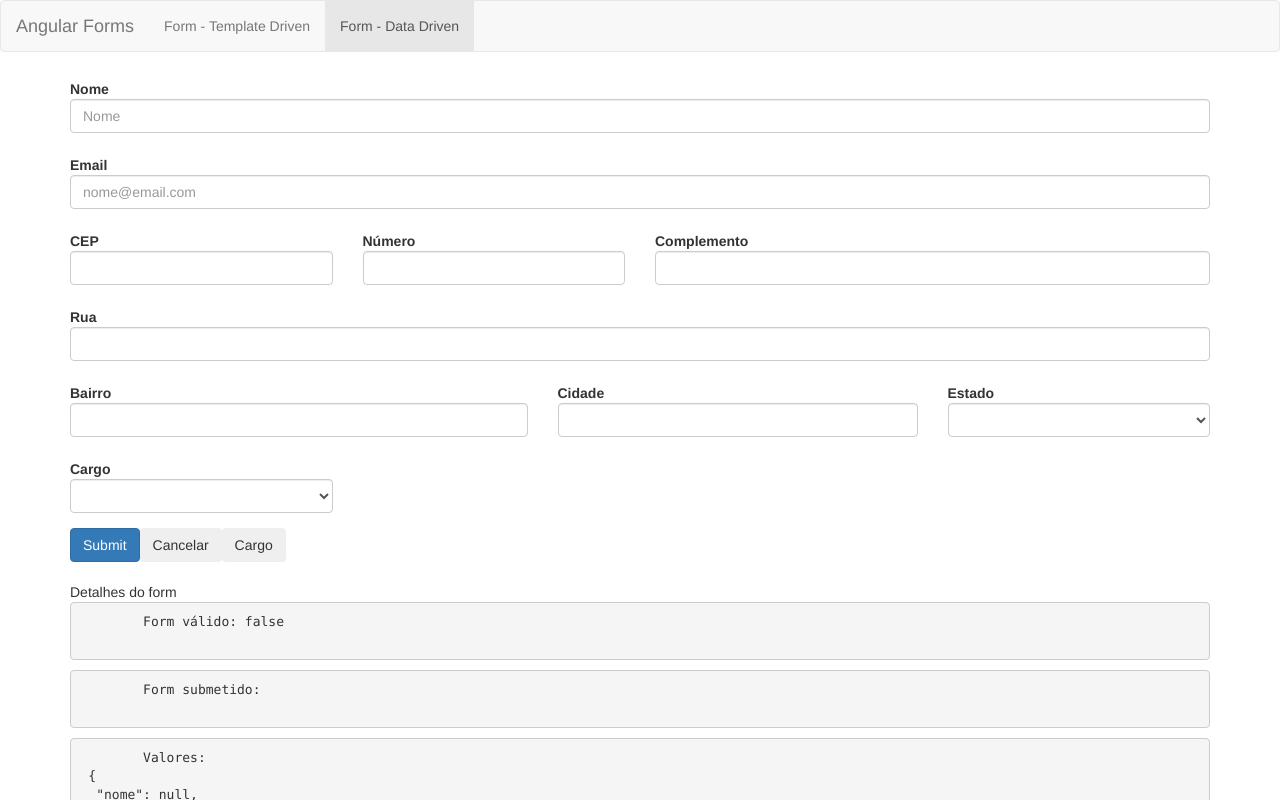
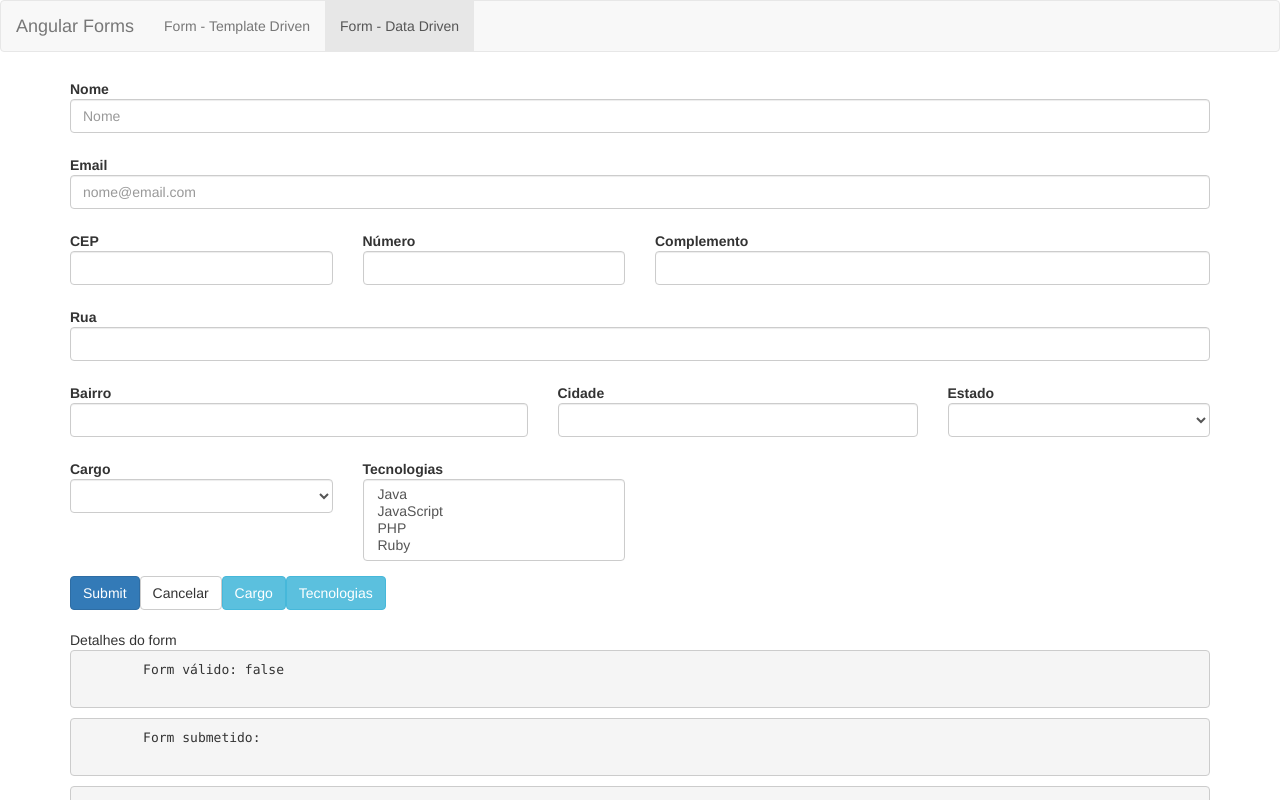
Before and after one commit to regisPatrick/CursoAngular2, an Angular app in the folder forms/: page /dataForm in a window 1280 px wide. Shown: the top 800 px of the page. Built offline with nearby package versions, Linux system fonts and the light colour scheme.

Commit message:
commit 01-05-2020

```diff
--- a/forms/src/app/data-form/data-form.component.html
+++ b/forms/src/app/data-form/data-form.component.html
@@ -136,12 +136,24 @@
                 </select>
             </div>
         </div>
+
+        <div class="col-md-3">
+            <div>
+                <label for="tecnologias" class="control-label">Tecnologias</label>
+            </div>
+            <div [ngClass]="aplicaCssErro('tecnologias')">
+                <select multiple class="form-control" id="tecnologias" formControlName="tecnologias">
+                    <option *ngFor="let tecnologia of tecnologias" [value]="tecnologia.nome">{{ tecnologia.desc }}</option>
+                </select>
+            </div>
+        </div>
     </div>
 
     <!-- <button type="submit" class="btn btn-primary" [disabled]="!formulario.valid">Submit</button> -->
     <button type="submit" class="btn btn-primary">Submit</button>
-    <button class="btn" (click)="resetar()">Cancelar</button>
-    <button class="btn" (click)="setarCargo()">Cargo</button>
+    <button class="btn btn-default" (click)="resetar()">Cancelar</button>
+    <button class="btn btn-info" (click)="setarCargo()">Cargo</button>
+    <button class="btn btn-info" (click)="setarTecnologias()">Tecnologias</button>
 
     <app-form-debug [form]="formulario"></app-form-debug>
 
--- a/forms/src/app/data-form/data-form.component.ts
+++ b/forms/src/app/data-form/data-form.component.ts
@@ -18,6 +18,7 @@ export class DataFormComponent implements OnInit {
   // estados: EstadoBr[];
   estados: Observable<EstadoBr[]>;
   cargos: any[];
+  tecnologias: any[];
 
   constructor(
     private formBuilder: FormBuilder,
@@ -31,6 +32,8 @@ export class DataFormComponent implements OnInit {
     this.estados = this.dropdownService.getEstadosBR();
 
     this.cargos = this.dropdownService.getCargos();
+
+    this.tecnologias = this.dropdownService.getTecnologias();
 
     /*this.dropdownService.getEstadosBR()
       .subscribe(dados => { this.estados = dados; console.log(dados); });*/
@@ -59,7 +62,8 @@ export class DataFormComponent implements OnInit {
         estado: [null, Validators.required]
       }),
 
-      cargo: [null]
+      cargo: [null],
+      tecnologias: [null]
     });
     // Validators.pattern("[a-z0-9!#$%&'*+/=?^_`{|}~-]+(?:\.[a-z0-9!#$%&'*+/=?^_`{|}~-]+)*@(?:[a-z0-9](?:[a-z0-9-]*[a-z0-9])?\.)+[a-z0-9](?:[a-z0-9-]*[a-z0-9])?") Usar expressão regular para validar email caso esteja utilizando Angular 2
   }
@@ -209,4 +213,8 @@ export class DataFormComponent implements OnInit {
     return obj1 && obj2 ? (obj1.nome === obj2.nome && obj1.nivel === obj2.nivel) : obj1 === obj2;
   }
 
+  setarTecnologias(){
+    this.formulario.get('tecnologias').setValue(['java', 'javascript', 'php']);
+  }
+
 }
--- a/forms/src/app/shared/services/dropdown.service.ts
+++ b/forms/src/app/shared/services/dropdown.service.ts
@@ -30,4 +30,13 @@ export class DropdownService {
     ];
   }
 
+  getTecnologias(){
+    return [
+      { nome: 'java', desc: 'Java' },
+      { nome: 'javascript', desc: 'JavaScript' },
+      { nome: 'php', desc: 'PHP' },
+      { nome: 'ruby', desc: 'Ruby' }
+    ];
+  }
+
 }
```
